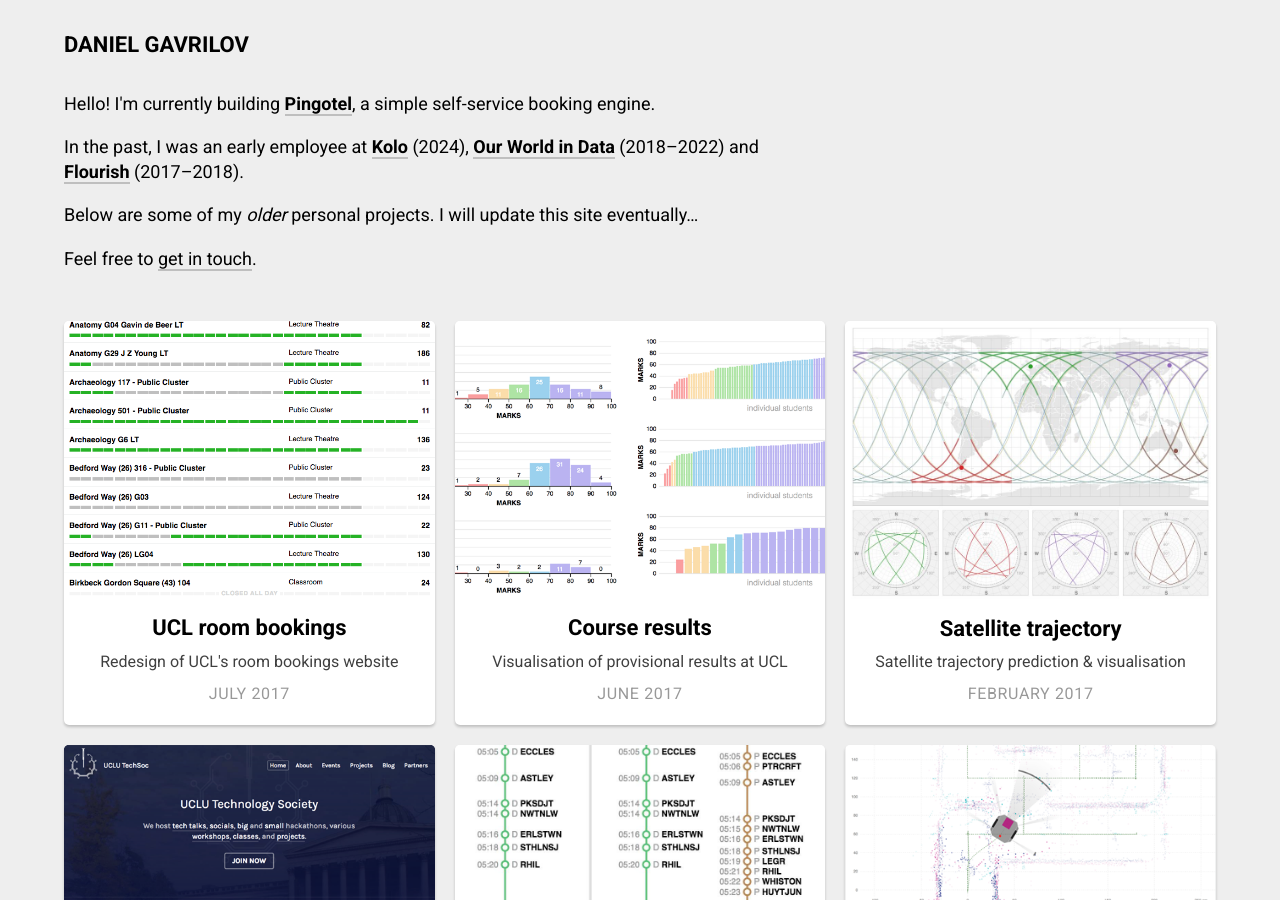
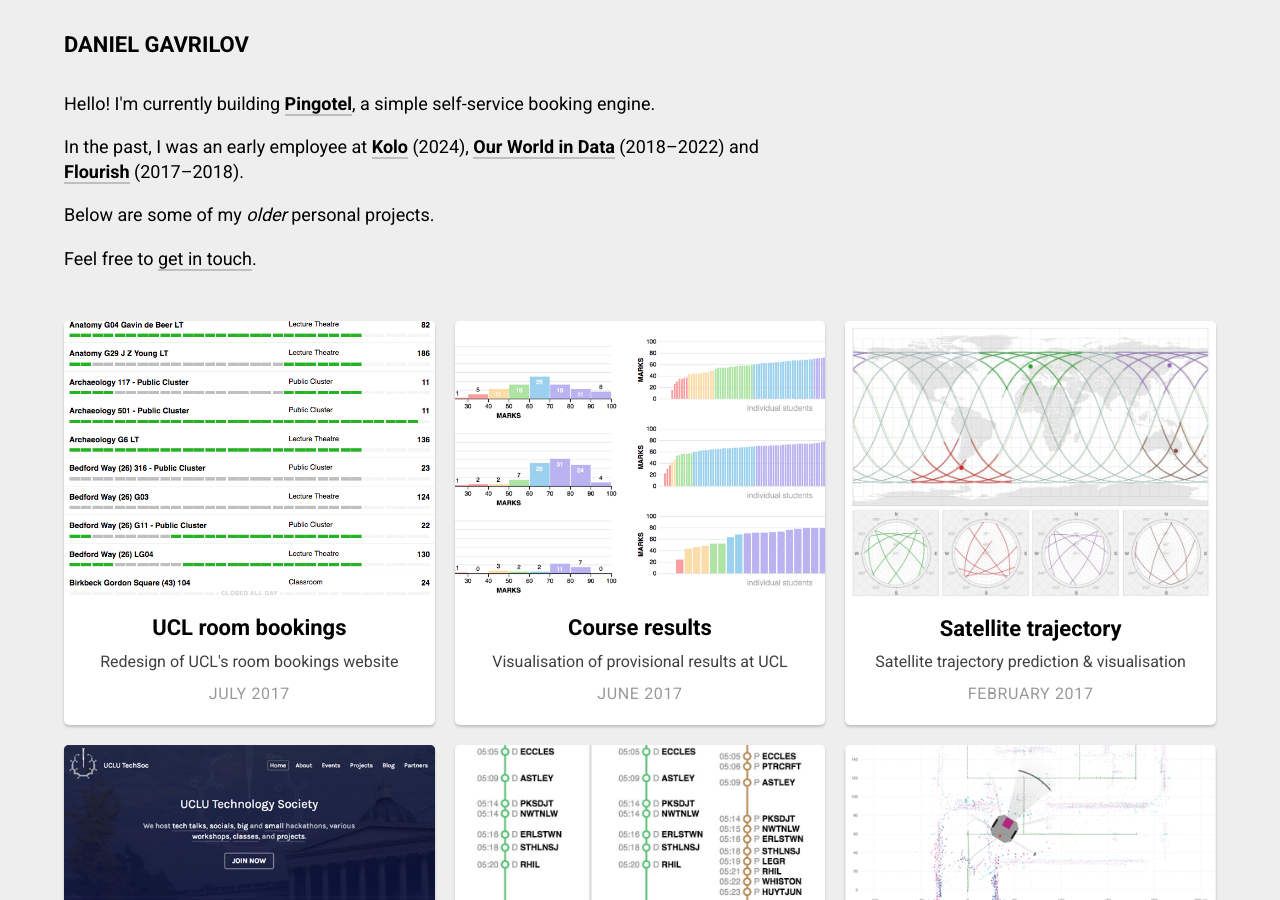
Before and after one commit to danielgavrilov/danielgavrilov.github.io, a Jekyll site: the page built from index.html, in a window 1280 px wide and 900 px high. Built offline with Jekyll 4.4.1, drawn with Linux system fonts in a browser that asks for light colours.

Commit message:
chore: remove sentence

```diff
--- a/index.html
+++ b/index.html
@@ -19,7 +19,7 @@
           and <a href="https://flourish.studio" target="_blank"><strong>Flourish</strong></a>&nbsp;(2017&ndash;2018).
         </p>
         <p>
-          Below are some of my <em>older</em> personal projects. I will update this site eventually&hellip;
+          Below are some of my <em>older</em> personal projects.
         </p>
         <p>Feel free to <a href="mailto:daniel@gavrilov.co.uk">get in touch</a>.</p>
       </div>
```
